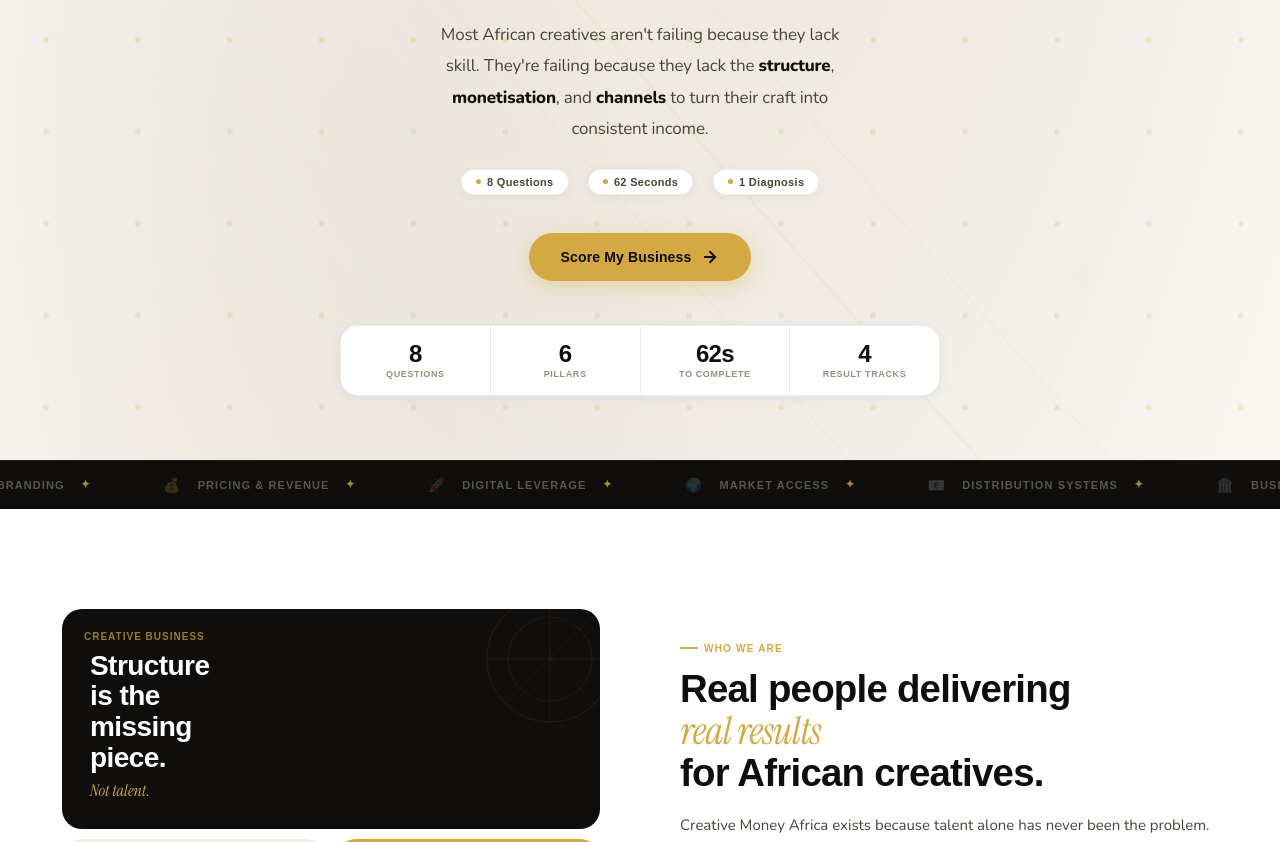
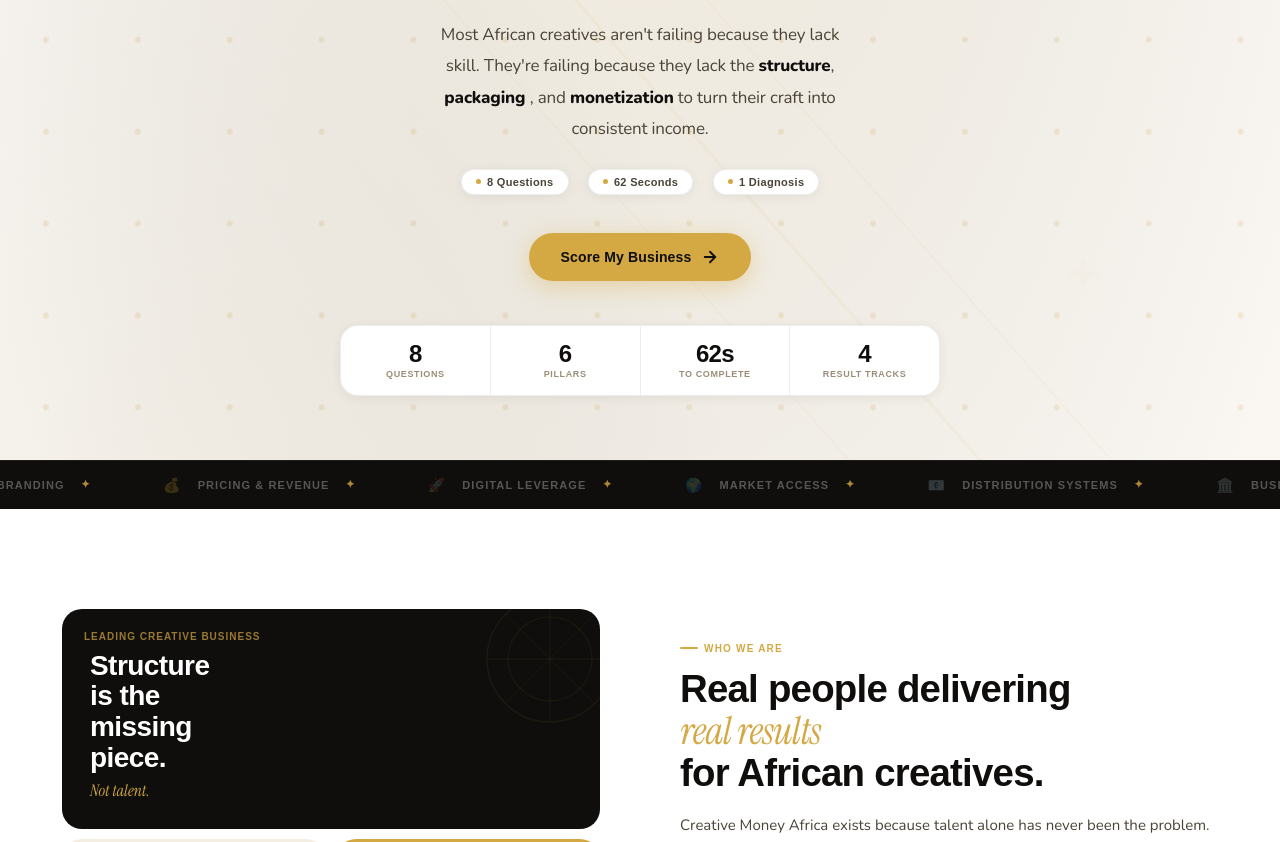
Before and after one commit to TabdaMediaGroup/CMA-Project, a website: page public/index.html in a window 1280 px wide. Shown: the part 459-1301 px from the top of the page. Drawn offline with nearby package versions, Linux system fonts and the light colour scheme; no server answers; a web font is replaced by a local one.

Commit message:
Update index.html

```diff
--- a/public/index.html
+++ b/public/index.html
@@ -2018,7 +2018,7 @@ footer {
     <p class="hero-body">
       Most African creatives aren't failing because they lack skill.
       They're failing because they lack the <strong>structure</strong>,
-      <strong>monetisation</strong>, and <strong>channels</strong>
+      <strong>packaging </strong>, and <strong>monetization</strong>
       to turn their craft into consistent income.
     </p>
     <div class="hero-body-stat">
@@ -2094,7 +2094,7 @@ footer {
 
         <!-- Bento card A — big statement -->
         <div class="wb-card wb-a">
-          <div class="wb-a-tag">Creative Business</div>
+          <div class="wb-a-tag"> Leading Creative Business</div>
           <div class="wb-a-headline">Structure<br>is the<br>missing<br>piece.</div>
           <div class="wb-a-sub">Not talent.</div>
           <!-- SVG adinkra subtle watermark -->
```
